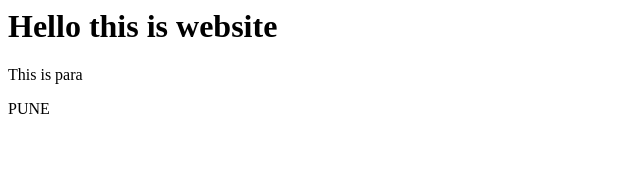
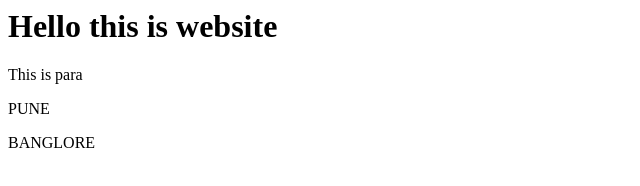
Before and after one commit to Shruti-Patil1310/New-Locker, a plain HTML site: page index.html in a window 1280 px wide. Shown: the whole page, without its empty margins (0-640 px from the left). Drawn offline with Linux system fonts and the light colour scheme.

Commit message:
BANGLORE

```diff
--- a/index.html
+++ b/index.html
@@ -1,3 +1,4 @@
 <h1>Hello this is website</h1>
 <p>This is para</p>
 <p>PUNE</p>
+<p>BANGLORE</p>
```
